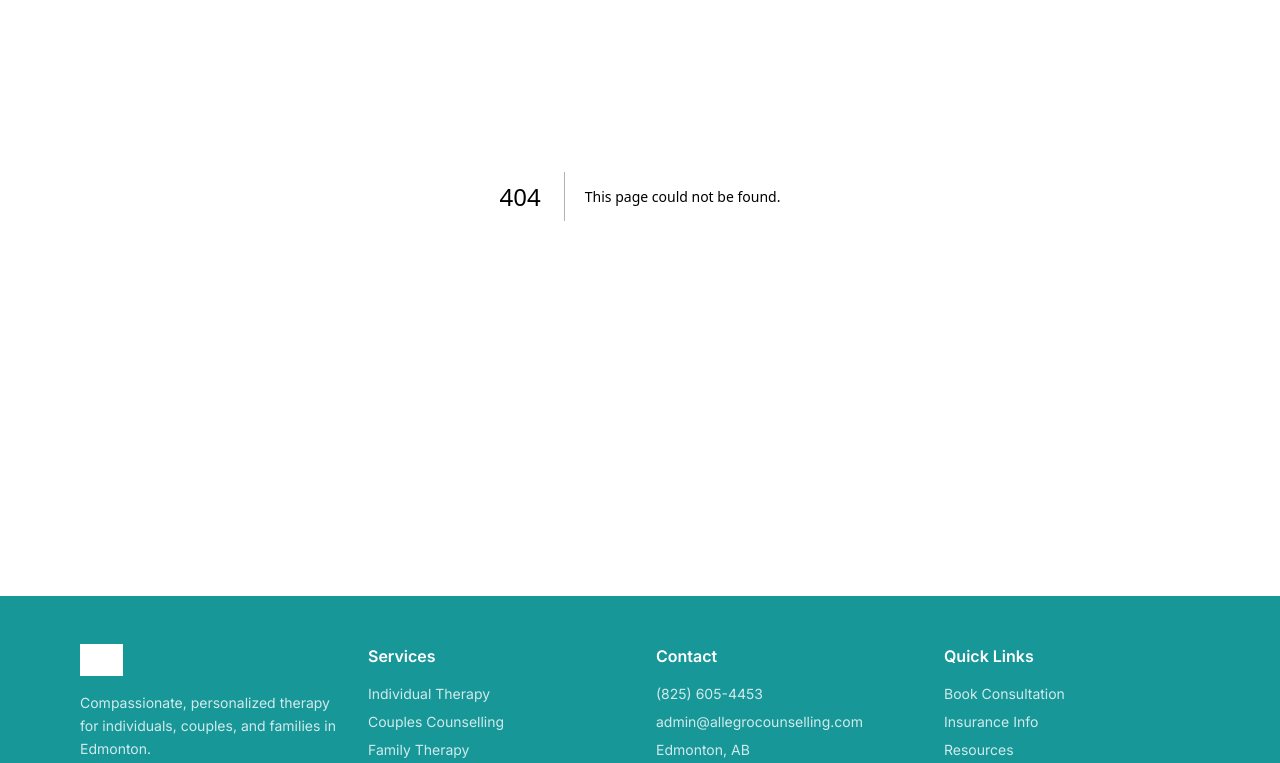
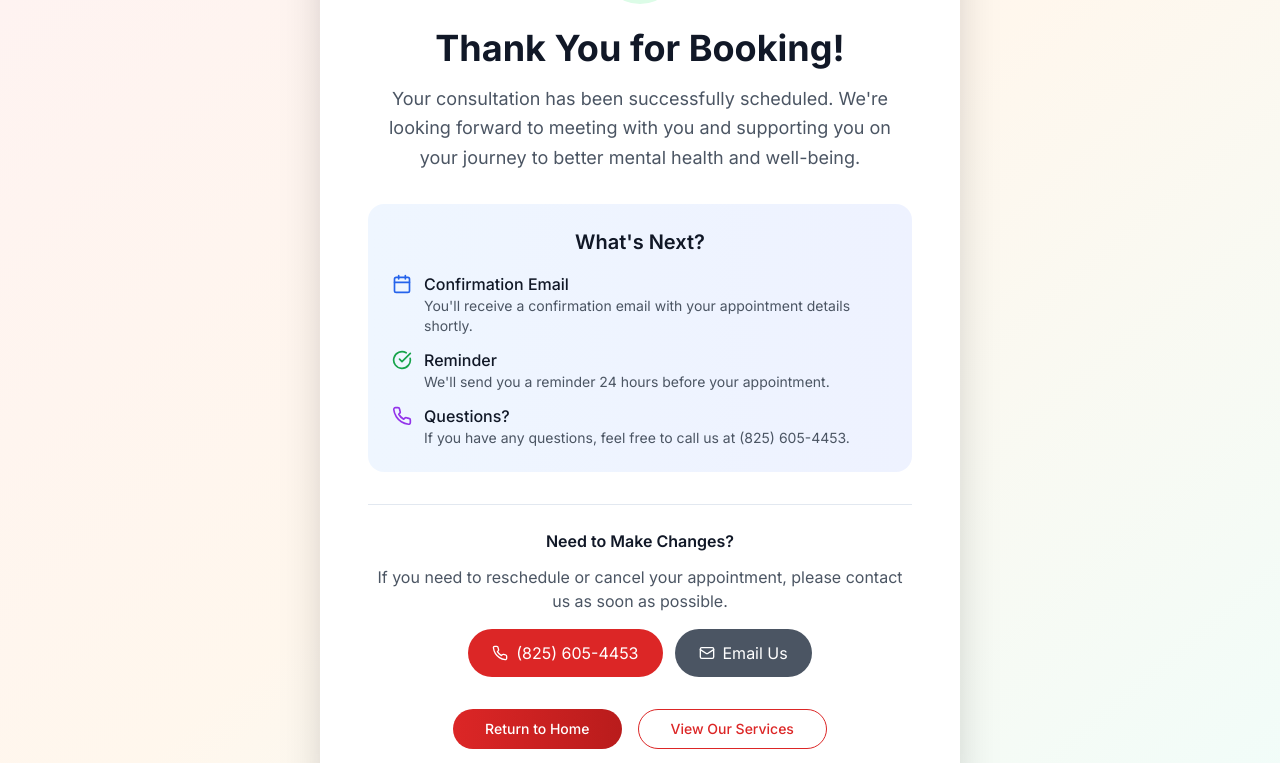
Before and after one commit to Daesol/allegro-counselling, a Next.js app: page /booking/thank-you in a window 1280 px wide. Before the commit this address had no page. Shown: the part 317-1080 px from the top of the page. Built offline with nearby package versions, Linux system fonts and the light colour scheme; grey boxes are pictures that could not be loaded.

Commit message:
thank you page

```diff
--- /dev/null
+++ b/app/booking/thank-you/page.tsx
@@ -0,0 +1,106 @@
+import { CheckCircle, Calendar, Phone, Mail } from "lucide-react"
+import { Button } from "@/components/ui/button"
+import Link from "next/link"
+
+export default function BookingThankYouPage() {
+  return (
+    <>
+      {/* Google Tag Manager (noscript) */}
+      <noscript>
+        <iframe
+          src="https://www.googletagmanager.com/ns.html?id=GTM-PTFG57L9"
+          height="0"
+          width="0"
+          style={{display:'none',visibility:'hidden'}}
+        />
+      </noscript>
+      {/* End Google Tag Manager (noscript) */}
+
+      <div className="min-h-screen bg-gradient-to-br from-red-50 via-orange-50 to-teal-50 flex items-center justify-center py-20">
+        <div className="container mx-auto px-4 max-w-2xl">
+          <div className="bg-white rounded-3xl shadow-2xl p-8 md:p-12 text-center">
+            {/* Success Icon */}
+            <div className="w-20 h-20 bg-green-100 rounded-full flex items-center justify-center mx-auto mb-6">
+              <CheckCircle className="h-12 w-12 text-green-600" />
+            </div>
+
+            {/* Main Content */}
+            <h1 className="text-3xl md:text-4xl font-bold text-gray-900 mb-4">
+              Thank You for Booking!
+            </h1>
+
+            <p className="text-lg text-gray-600 mb-8 leading-relaxed">
+              Your consultation has been successfully scheduled. We're looking forward to meeting with you and supporting you on your journey to better mental health and well-being.
+            </p>
+
+            {/* What's Next Section */}
+            <div className="bg-gradient-to-r from-blue-50 to-indigo-50 rounded-2xl p-6 mb-8">
+              <h2 className="text-xl font-semibold text-gray-900 mb-4">What's Next?</h2>
+              <div className="space-y-3 text-left">
+                <div className="flex items-start space-x-3">
+                  <Calendar className="h-5 w-5 text-blue-600 mt-0.5 flex-shrink-0" />
+                  <div>
+                    <p className="font-medium text-gray-900">Confirmation Email</p>
+                    <p className="text-sm text-gray-600">You'll receive a confirmation email with your appointment details shortly.</p>
+                  </div>
+                </div>
+                <div className="flex items-start space-x-3">
+                  <CheckCircle className="h-5 w-5 text-green-600 mt-0.5 flex-shrink-0" />
+                  <div>
+                    <p className="font-medium text-gray-900">Reminder</p>
+                    <p className="text-sm text-gray-600">We'll send you a reminder 24 hours before your appointment.</p>
+                  </div>
+                </div>
+                <div className="flex items-start space-x-3">
+                  <Phone className="h-5 w-5 text-purple-600 mt-0.5 flex-shrink-0" />
+                  <div>
+                    <p className="font-medium text-gray-900">Questions?</p>
+                    <p className="text-sm text-gray-600">If you have any questions, feel free to call us at (825) 605-4453.</p>
+                  </div>
+                </div>
+              </div>
+            </div>
+
+            {/* Contact Information */}
+            <div className="border-t pt-6 mb-8">
+              <h3 className="font-semibold text-gray-900 mb-3">Need to Make Changes?</h3>
+              <p className="text-gray-600 mb-4">
+                If you need to reschedule or cancel your appointment, please contact us as soon as possible.
+              </p>
+              <div className="flex flex-col sm:flex-row gap-3 justify-center">
+                <a
+                  href="tel:(825) 605-4453"
+                  className="inline-flex items-center justify-center space-x-2 bg-red-600 hover:bg-red-700 text-white px-6 py-3 rounded-full transition-all duration-300"
+                >
+                  <Phone className="h-4 w-4" />
+                  <span>(825) 605-4453</span>
+                </a>
+                <a
+                  href="mailto:info@allegrocounselling.com"
+                  className="inline-flex items-center justify-center space-x-2 bg-gray-600 hover:bg-gray-700 text-white px-6 py-3 rounded-full transition-all duration-300"
+                >
+                  <Mail className="h-4 w-4" />
+                  <span>Email Us</span>
+                </a>
+              </div>
+            </div>
+
+            {/* Action Buttons */}
+            <div className="flex flex-col sm:flex-row gap-4 justify-center">
+              <Link href="/">
+                <Button className="w-full sm:w-auto bg-gradient-to-r from-red-600 to-red-700 hover:from-red-700 hover:to-red-800 text-white px-8 py-3 rounded-full transition-all duration-300">
+                  Return to Home
+                </Button>
+              </Link>
+              <Link href="/services">
+                <Button variant="outline" className="w-full sm:w-auto border-red-600 text-red-600 hover:bg-red-600 hover:text-white px-8 py-3 rounded-full transition-all duration-300">
+                  View Our Services
+                </Button>
+              </Link>
+            </div>
+          </div>
+        </div>
+      </div>
+    </>
+  )
+}
```
